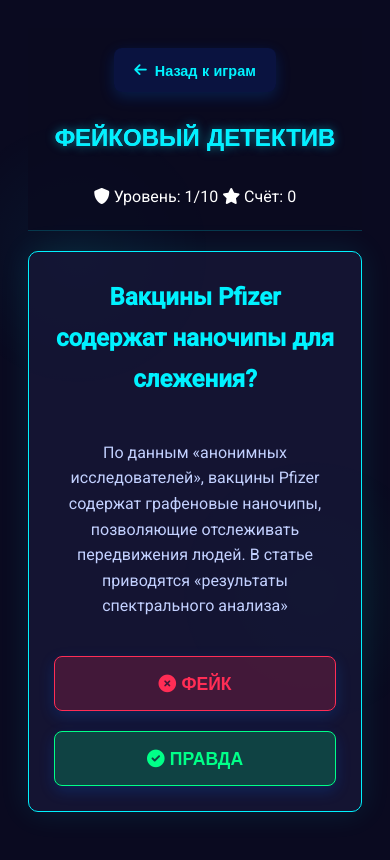
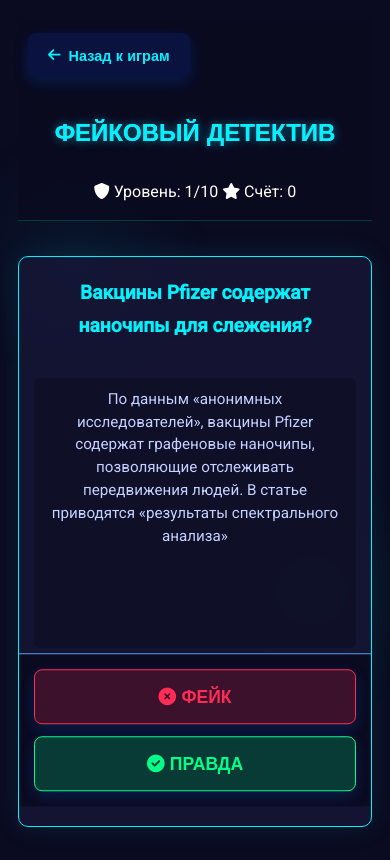
Before and after one commit to Landishkan/who, a PHP site: page /game/fake-detective.html in a window 390 px wide. Run offline with PHP 8.4, Linux system fonts and the light colour scheme.

Commit message:
Update fake-detective.css
Мобильная  адаптивность

```diff
--- a/game/css/fake-detective.css
+++ b/game/css/fake-detective.css
@@ -202,6 +202,8 @@
 }
 
 /* Адаптивность */
+
+/* Адаптивность */
 @media (max-width: 768px) {
     .cyber-header {
         flex-direction: column;
@@ -229,4 +231,101 @@
     .game-end p {
         font-size: 1.2rem;
     }
+    .cyber-container {
+        padding: 10px;
+    }
+
+    .cyber-header {
+        flex-direction: column;
+        gap: 15px;
+        text-align: center;
+        padding: 15px 10px;
+    }
+
+    .back-button {
+        align-self: flex-start;
+        margin-bottom: 10px;
+    }
+
+    .cyber-stats {
+        justify-content: center;
+        gap: 20px;
+    }
+
+    .cyber-card {
+        margin: 15px 0;
+        padding: 20px 15px;
+        min-height: auto;
+    }
+
+    .content-title {
+        font-size: 1.3rem;
+        margin-bottom: 15px;
+    }
+
+    .content-text {
+        font-size: 1rem;
+        line-height: 1.5;
+        max-height: 300px;
+        overflow-y: auto;
+        margin-bottom: 20px;
+        padding: 10px;
+        background: rgba(0, 0, 0, 0.2);
+        border-radius: 5px;
+    }
+
+    .cyber-choices {
+        flex-direction: column;
+        gap: 12px;
+        position: sticky;
+        bottom: 0;
+        background: var(--background-dark);
+        padding: 15px;
+        margin: 0 -15px -20px;
+        border-top: 1px solid var(--accent-color);
+    }
+
+    .cyber-button.fake,
+    .cyber-button.true {
+        width: 100%;
+        padding: 15px;
+        font-size: 1.1rem;
+    }
+
+    .message-popup {
+        bottom: 100px;
+        left: 50%;
+        transform: translateX(-50%);
+        width: 90%;
+        max-width: 300px;
+    }
+
+    .game-end {
+        padding: 30px 20px;
+        width: 90%;
+    }
+
+    .restart-btn {
+        padding: 15px 25px;
+        font-size: 1.1rem;
+    }
 }
+@media (max-width: 480px) {
+    .cyber-title {
+        font-size: 1.5rem;
+    }
+
+    .content-title {
+        font-size: 1.2rem;
+    }
+
+    .content-text {
+        font-size: 0.95rem;
+        max-height: 250px;
+    }
+
+    .cyber-stats {
+        flex-direction: column;
+        gap: 8px;
+    }
+}
```
